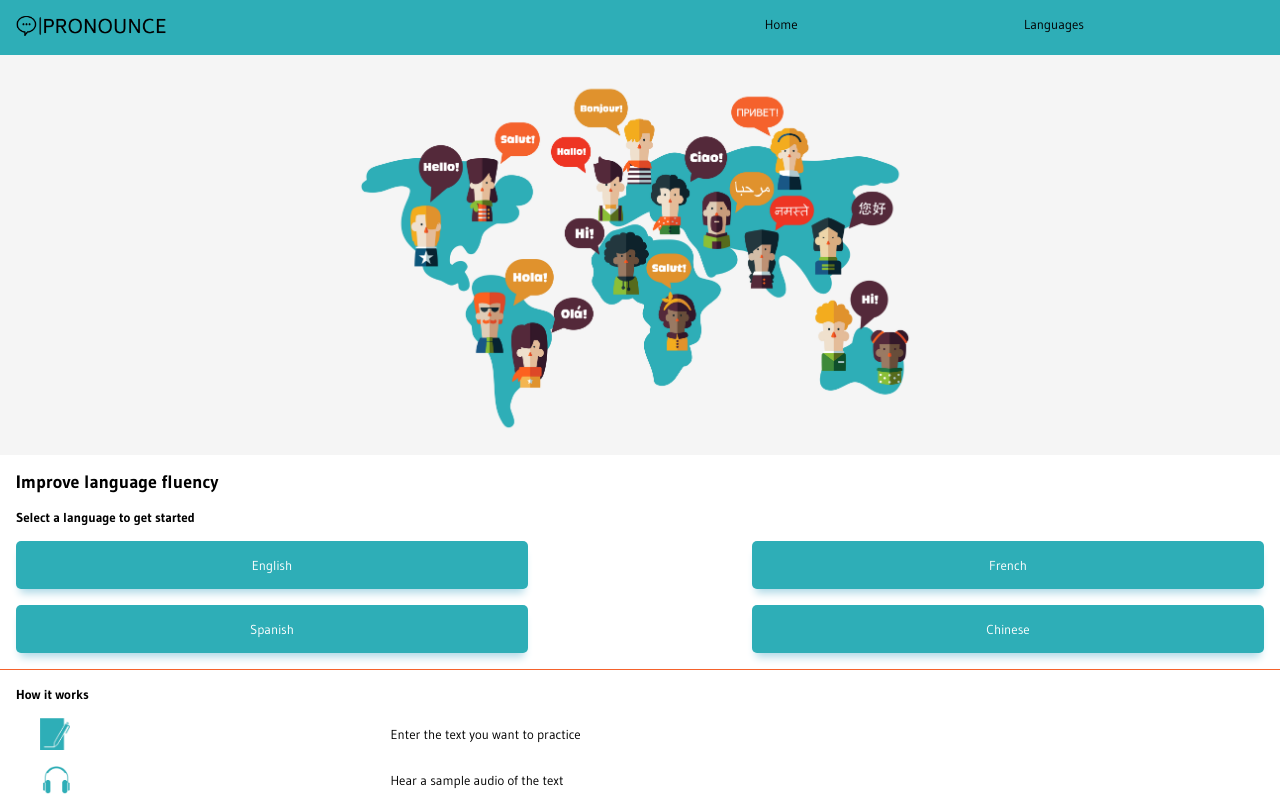
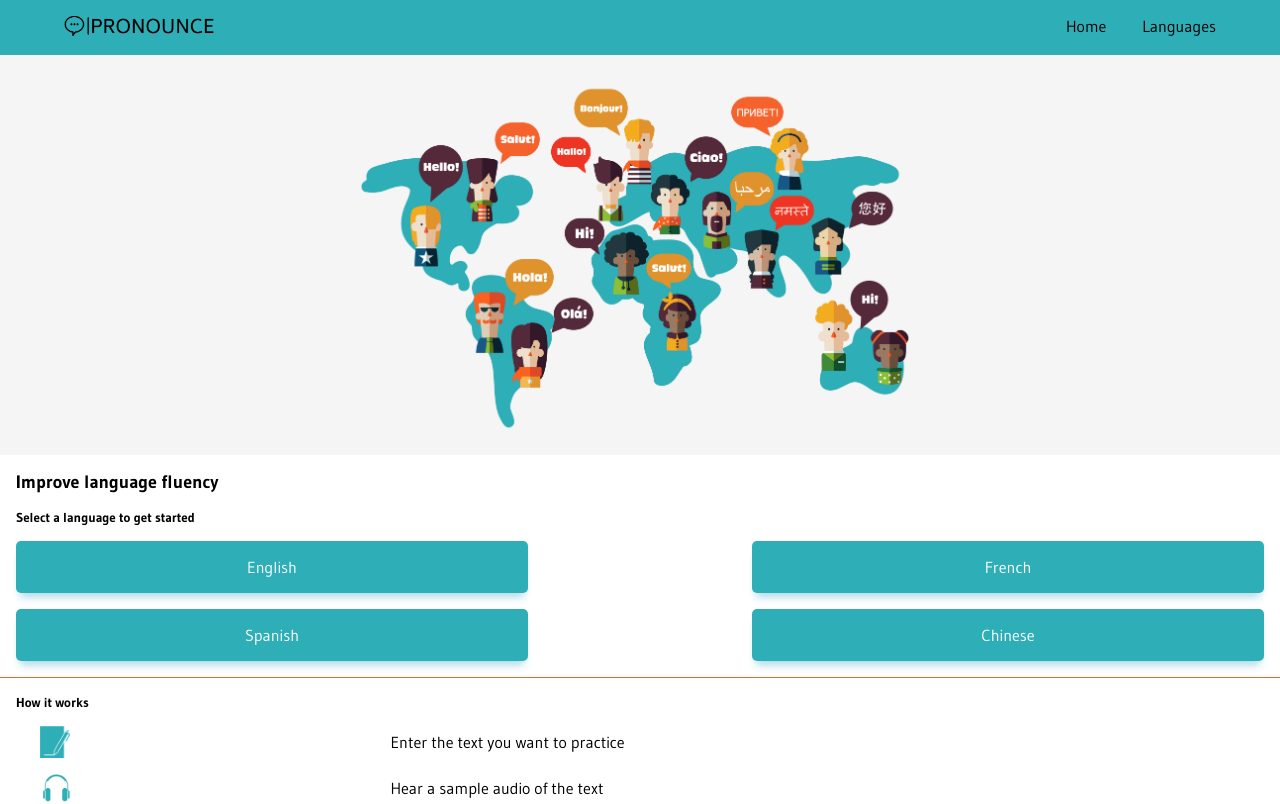
Before and after one commit to ChathurikaAJ/chathurika-jayakody-pronounce, a React (Create React App) app: page / in a window 1280 px wide. Shown: the top 804 px of the page. Built offline with nearby package versions, Linux system fonts and the light colour scheme.

Commit message:
Update nav bar for tablet display

```diff
--- a/src/App.scss
+++ b/src/App.scss
@@ -39,7 +39,12 @@ h2{
     font-weight: 700;
 }
 
-p{
+p, li{
     font-size: 13px;
     font-weight: 400;
+
+    @include tablet{
+        font-size: 16px;
+    }
+
 }
--- a/src/components/NavDropDown/NavDropDown.js
+++ b/src/components/NavDropDown/NavDropDown.js
@@ -3,11 +3,11 @@ import { Link } from "react-router-dom";
 
 export default function NavDropDown (){
     return(
-        <ul>
-            <Link to='/language/chinese'><li>Chinese</li></Link>
-            <Link to='/language/english'><li>English</li></Link>
-            <Link to='/language/french'><li>French</li></Link>
-            <Link to='/language/spanish'><li>Spanish</li></Link>
+        <ul className='nav__list'>
+            <Link to='/language/chinese'><li className='nav__list-item'>Chinese</li></Link>
+            <Link to='/language/english'><li className='nav__list-item'>English</li></Link>
+            <Link to='/language/french'><li className='nav__list-item'>French</li></Link>
+            <Link to='/language/spanish'><li className='nav__list-item'>Spanish</li></Link>
         </ul>
 
     )
--- a/src/components/NavDropDown/NavDropDown.scss
+++ b/src/components/NavDropDown/NavDropDown.scss
@@ -0,0 +1,16 @@
+.nav__list{
+    margin-top: 0.45rem;
+    background-color: #2EAEB7;
+    border-radius: 3px;
+
+    &-item{
+        padding: 0.35rem;
+        padding-left: 0.7rem;
+
+
+        border-radius: 3px;
+        &:hover{
+            background-color: #F5622C;
+        }
+    }
+}
--- a/src/components/Navigation/Navigation.js
+++ b/src/components/Navigation/Navigation.js
@@ -23,7 +23,7 @@ export default function () {
 
       <div className="nav__titles">
         <Link to="/">
-          <p>Home</p>
+          <p  className="nav__titles-home">Home</p>
         </Link>
         <div onMouseEnter={onMoveEnter} onMouseLeave={onMoveLeave} className="nav__titles-languages">
           <p>Languages</p>
--- a/src/components/Navigation/Navigation.scss
+++ b/src/components/Navigation/Navigation.scss
@@ -9,6 +9,7 @@
 
     @include tablet{
         justify-content: space-between;
+        padding: 1rem 5vw;
     }
 
     &__logo{
@@ -17,18 +18,16 @@
     }
 
     &__titles{
-        // display: flex;
-        width: 40%; //change
-        justify-content: space-between;
-        display: none;
-
         @include tablet{
             display: flex;
+            width: 150px;
         }
+
+
 
         &-languages{
             position: absolute;
-            left: 80%;//change
+            right: 5vw;
             &:hover{
                 cursor: pointer;
             }
--- a/src/components/UserTextForm/UserTextForm.js
+++ b/src/components/UserTextForm/UserTextForm.js
@@ -1,5 +1,5 @@
 import './UserTextForm.scss'
-import { useState } from 'react'
+import { useEffect, useState } from 'react'
 import { useParams } from 'react-router-dom'
 import axios from "axios";
 import speakerIcon from '../../assets/icons/speaker.png'
@@ -35,12 +35,16 @@ export default function UserTextForm({setTextSubmitted}){
                     console.log(error);
                 })
         }
-}
+    }
 
-    const hadleSpeakerClick = (event)=> {
+
+    const handleSpeakerClick = (event)=> {
         event.preventDefault()
-        var audio = new Audio("http://127.0.0.1:1337/");
-        audio.play()
+
+        var audio = new Audio("http://localhost:8080/audio/text-to-speech.wav");
+        if(audio){
+            audio.play()
+        }
     }
 
 
@@ -51,7 +55,7 @@ export default function UserTextForm({setTextSubmitted}){
                 <textarea  name='text' className='language__form-text' placeholder='Enter your text here and click start'></textarea>
                 <div  className='language__form-container'>
                     <button disabled={disableSubmit} className='language__form-start'>Start</button>
-                    {displaySpeaker && <img className='language__speaker' onClick={hadleSpeakerClick} src={speakerIcon}/>}
+                    {displaySpeaker && <img className='language__speaker' onClick={handleSpeakerClick} src={speakerIcon}/>}
                 </div>
 
             </form>
```
